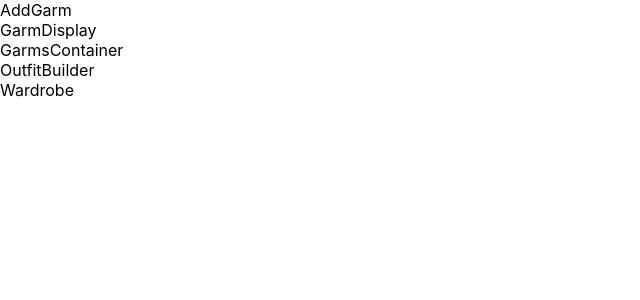
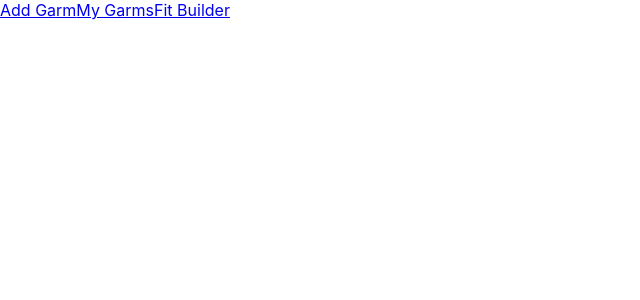
Before and after one commit to Zachary-Roland/closet-app-react, a React (Create React App) app: page / in a window 1280 px wide. Shown: the top 300 px of the page, without its empty margins (0-640 px from the left). Built offline with nearby package versions, Linux system fonts and the light colour scheme.

Commit message:
adds routes to app

```diff
--- a/package.json
+++ b/package.json
@@ -8,6 +8,7 @@
     "@testing-library/user-event": "^12.8.3",
     "react": "^17.0.2",
     "react-dom": "^17.0.2",
+    "react-router-dom": "^5.2.0",
     "react-scripts": "4.0.3",
     "web-vitals": "^1.1.2"
   },
--- a/src/App.js
+++ b/src/App.js
@@ -1,5 +1,12 @@
 import "./App.css";
 import AddGarm from "./components/AddGarmPage";
+import {
+  BrowserRouter as Router,
+  NavLink,
+  Redirect,
+  Route,
+  Switch,
+} from "react-router-dom";
 import GarmDisplay from "./components/GarmDisplay";
 import GarmsContainer from "./components/GarmsContainer";
 import OutfitBuilder from "./components/OutfitBuilderPage";
@@ -7,13 +14,44 @@ import Wardrobe from "./components/WardrobePage";
 
 function App() {
   return (
-    <>
-      <AddGarm />
-      <GarmDisplay />
-      <GarmsContainer />
-      <OutfitBuilder />
-      <Wardrobe />
-    </>
+    <Router>
+      <nav>
+        <NavLink
+          activeClassName="active"
+          className="link text-center"
+          to="/addGarm"
+        >
+          Add Garm
+        </NavLink>
+        <NavLink
+          activeClassName="active"
+          className="link text-center"
+          to="/myGarms"
+        >
+          My Garms
+        </NavLink>
+        <NavLink
+          activeClassName="active"
+          className="link text-center"
+          to="/fitBuilder"
+        >
+          Fit Builder
+        </NavLink>
+      </nav>
+      <main>
+        <Switch>
+          <Route path="/addGarm">
+            <AddGarm />
+          </Route>
+          <Route path="/myGarms">
+            <Wardrobe />
+          </Route>
+          <Route path="/fitBuilder">
+            <OutfitBuilder />
+          </Route>
+        </Switch>
+      </main>
+    </Router>
   );
 }
 
```
Also changed, not shown: 1 other file (tests, documents, lock files or other folders).
